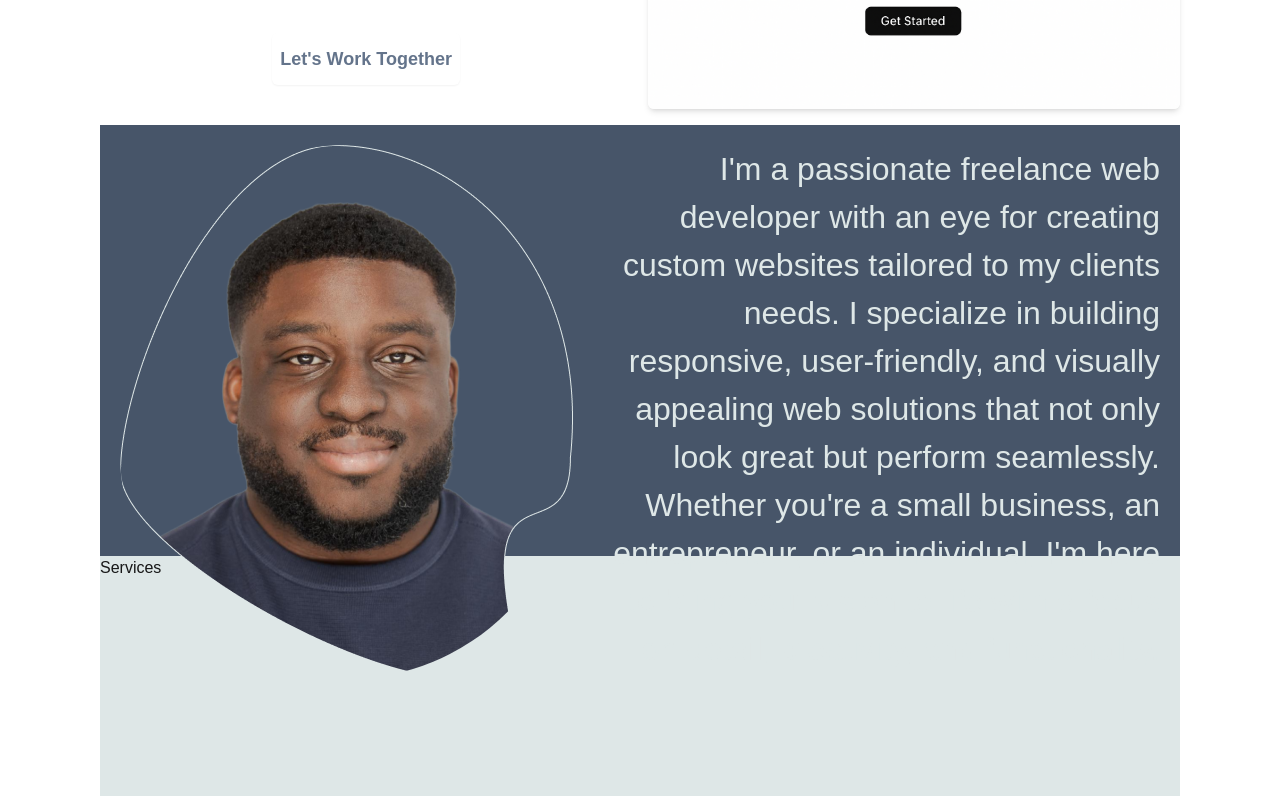
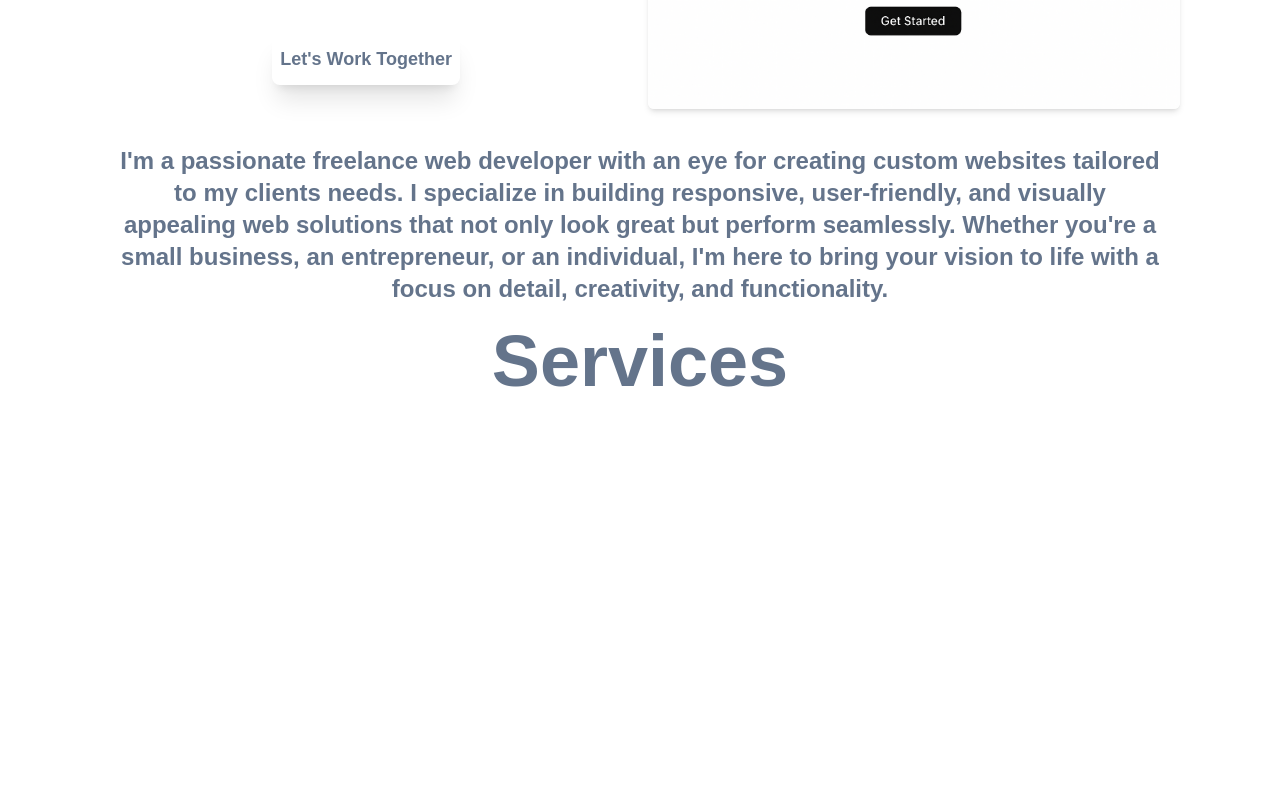
Before and after one commit to kofi12/my-portfolio, a Next.js app: page / in a window 1280 px wide. Shown: the part 364-1160 px from the top of the page. After the commit the page ends 801 px from the top, so only its background shows below. Built offline with nearby package versions, Linux system fonts and the light colour scheme.

Commit message:
start work on service card

```diff
--- a/src/components/About.tsx
+++ b/src/components/About.tsx
@@ -1,17 +1,10 @@
 /* eslint-disable react/no-unescaped-entities */
 import React from "react";
-import Image from "next/image";
-import layer from "../../public/layer.png";
 
 function About() {
   return (
-    <section className="flex bg-slate-600 w-[100%] h-[431px]">
-      <Image
-        className="rounded-full w-[453px] h-[534px] mx-5 mt-5 z-20"
-        src={layer}
-        alt="Aaron's Headshot"
-      />
-      <p className="text-[#dee7e7] text-[32px] text-right mx-5 mt-5">
+    <section className="flex w-[100%]">
+      <p className="text-slate-500 text-2xl text-center font-bold mx-5 my-5">
         I'm a passionate freelance web developer with an eye for creating custom
         websites tailored to my clients needs. I specialize in building
         responsive, user-friendly, and visually appealing web solutions that not
--- a/src/components/Hero.tsx
+++ b/src/components/Hero.tsx
@@ -15,8 +15,8 @@ function Hero() {
           building trust, increasing sales, and unlocking new growth
           opportunities.
         </p>
-        <Link href="">
-          <button className="text-lg text-slate-500 font-bold shadow-sm rounded-md hover:border-2 hover:border-slate-500 py-3 px-2">
+        <Link className="shadow-xl rounded-lg" href="">
+          <button className="text-lg text-slate-500 inset-shadow-sm font-bold rounded-lg hover:border-2 hover:border-slate-500 py-3 px-2">
             Let's Work Together
           </button>
         </Link>
--- a/src/components/ServiceCard.tsx
+++ b/src/components/ServiceCard.tsx
@@ -1,11 +1,17 @@
-import type { NextPage } from 'next';
-
-
-
-const ServiceCard:NextPage = () => {
-  	return (
-		<div></div>
-	);
+type ServiceCardProps = {
+  icon: React.ReactNode;
+  heading: string;
+  description: string;
 };
 
+function ServiceCard({ icon, heading, description }: ServiceCardProps) {
+  return (
+    <div className="rounded">
+      <h2></h2>
+      <svg></svg>
+      <p></p>
+    </div>
+  );
+}
+
 export default ServiceCard;
--- a/src/components/Services.tsx
+++ b/src/components/Services.tsx
@@ -1,11 +1,11 @@
-import React from 'react'
+import React from "react";
 
 function Services() {
   return (
-    <div className="bg-[#dee7e7] h-[567px]">
-        Services
-    </div>
-  )
+    <section className="text-center text-slate-500 font-bold text-7xl">
+      Services
+    </section>
+  );
 }
 
-export default Services
+export default Services;
```
